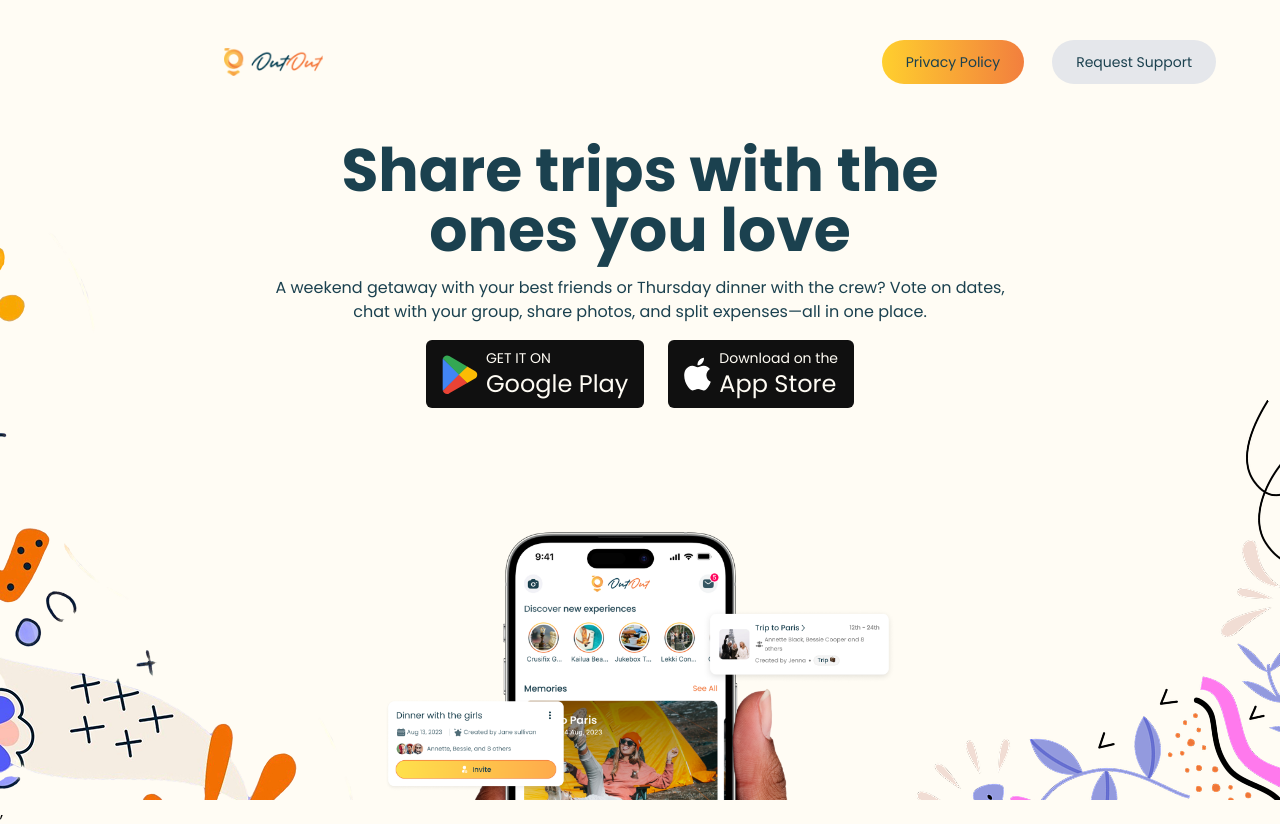
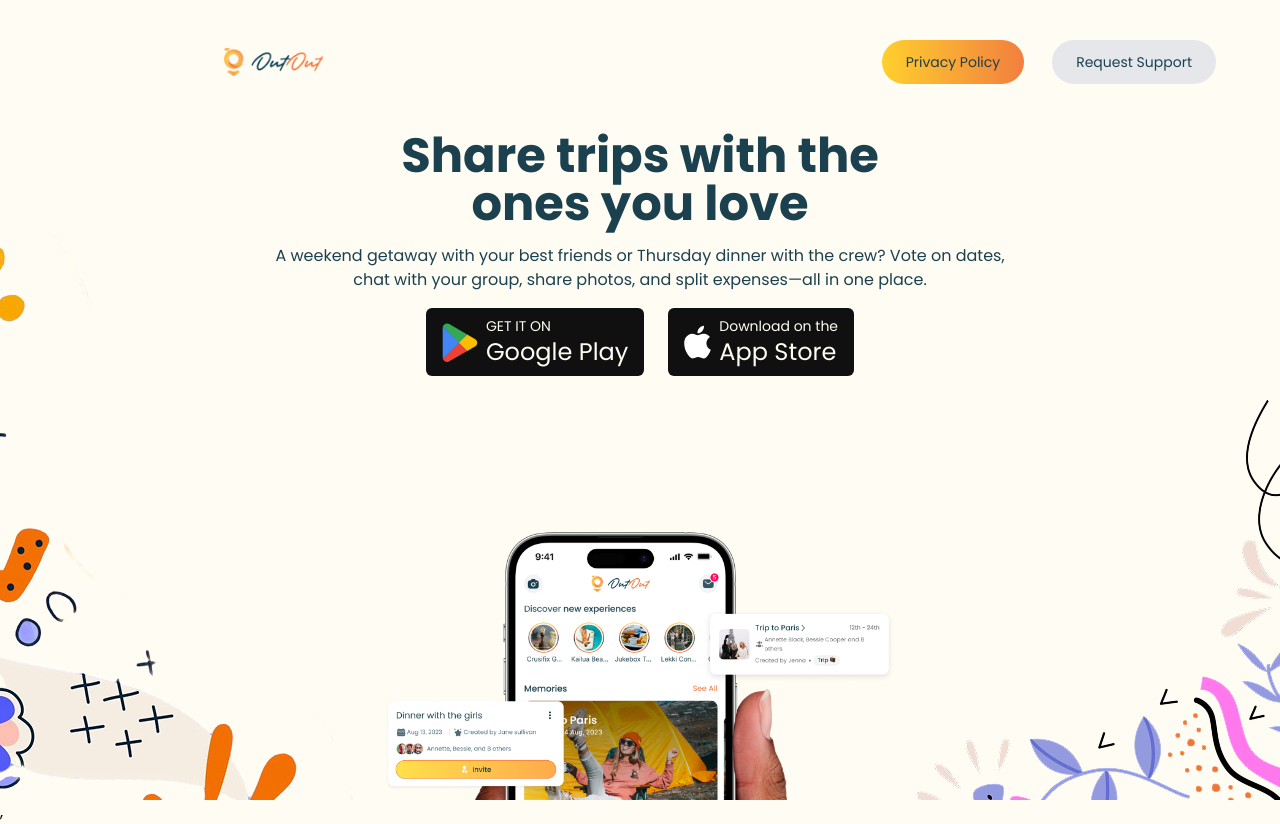
Before and after one commit to SodiqOgundairo/OutOut_LP, a React (Vite) app: page / in a window 1280 px wide. Built offline with nearby package versions, Linux system fonts and the light colour scheme.

Commit message:
responsivenes updated

```diff
--- a/src/pages/HomeNew.jsx
+++ b/src/pages/HomeNew.jsx
@@ -16,10 +16,10 @@
 
       </main> */}
 
-    <main className="flex flex-col items-center justify-center text-center gap-3 lg:gap-4 mt-4 lg:mt-4 ">
+    <main className="flex flex-col items-center justify-center text-center gap-3 lg:gap-4 mt-4 lg:mt-2 ">
       {/* <div className="flex flex-col items-center justify-center text-center gap-6 lg:gap-12 mt-6 lg:mt-12 pt-5 md:pt-10"> */}
 
-      <h1 className="text-bolder text-primary text-4xl font-bold w-4/5 md:text-5xl md:w-3/5 lg:text-5xl lg:w-3/5 xl:text-6xl">
+      <h1 className="text-bolder text-primary text-4xl font-bold w-4/5 md:text-5xl md:w-3/5 lg:text-5xl lg:w-3/5 ">
         Share trips with the <br className="hidden md:block" /> ones you love
       </h1>
 
```
